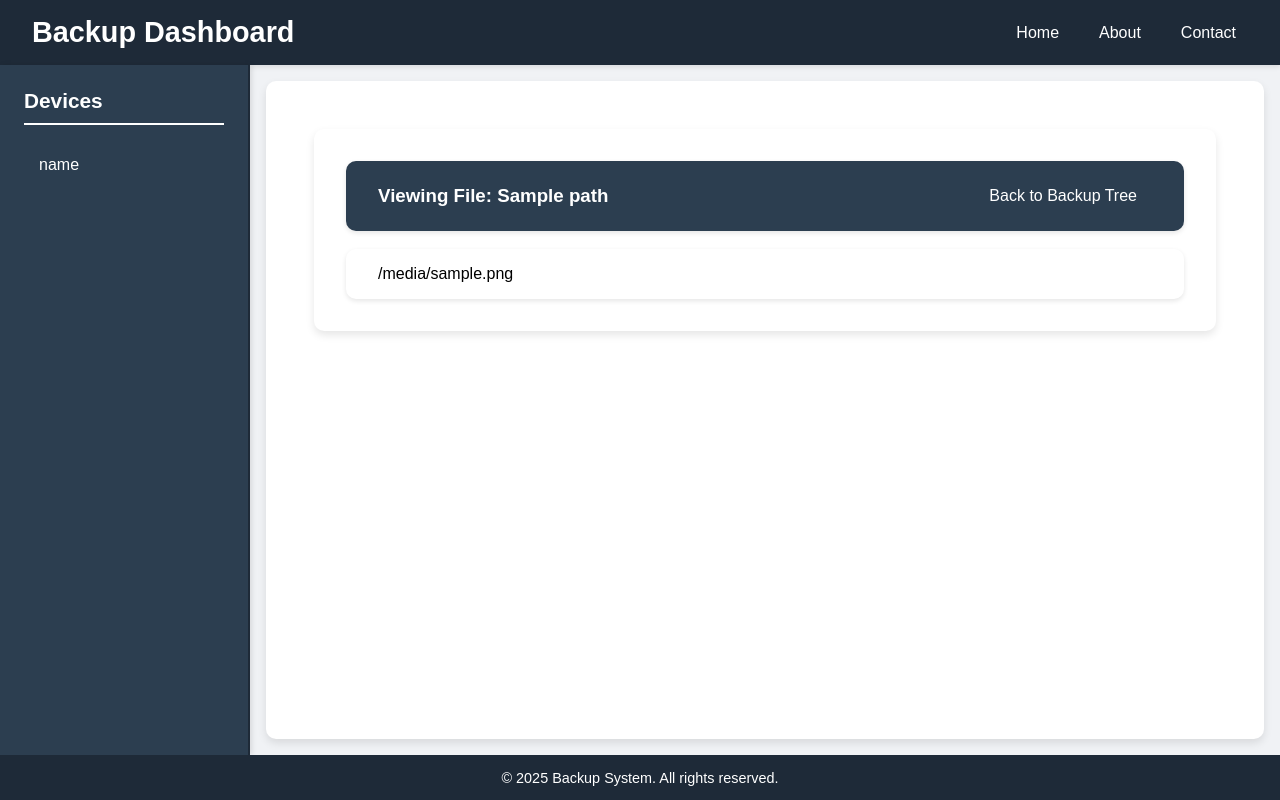
After one commit to TrickShotMLG02/raspiBackupWebInterface, a Flask app: template templates/view_backup_file.html in a window 1280 px wide. The commit adds this page. Run offline with Flask 3, Linux system fonts and the light colour scheme; the template is opened without the code that fills it: most values are stand-ins (such as "Sample title", 1, 10 or a date in 2020); parts of the project's set-up code (start-up, migrations or seed data) failed here and were passed over.

Commit message:
maybe implemented backup browser

```diff
--- a/app.py
+++ b/app.py
@@ -9,6 +9,7 @@ app = Flask(__name__)
 
 # Path to your JSON metadata file.
 JSON_FILE = "backup_metadata.json"
+BACKUPS_PATH = "/media/Data/Backups/"
 
 # Filters Start
 
@@ -86,6 +87,54 @@ def view_log(device, backup_name):
         abort(500, description=f"Error reading log file: {e}")
     return render_template("view_log.html", data=data, selected_device=device, backup=backup, log_content=log_content)
 
+@app.route('/device/<device>/backup/<backup_name>/tree')
+def view_backup_tree(device, backup_name):
+    backup_path = os.path.join(BACKUPS_PATH, device, backup_name)
+
+    if not os.path.exists(backup_path):
+        return "Backup not found", 404
+
+    # Get the file tree (list of directories and files)
+    file_tree = generate_file_tree(backup_path)
+
+    return render_template('view_backup_tree.html', device=device, backup_name=backup_name, file_tree=file_tree)
+
+@app.route('/device/<device>/backup/<backup_name>/file/<path:path>')
+def view_backup_file(device, backup_name, path):
+    backup_path = os.path.join('/path/to/backups', device, backup_name, path)
+
+    if not os.path.exists(backup_path):
+        return "File not found", 404
+
+    # Read the file content (or handle it accordingly, like displaying text or downloading)
+    with open(backup_path, 'r') as file:
+        file_content = file.read()
+
+    return render_template('view_backup_file.html', device=device, backup_name=backup_name, path=path, file_content=file_content)
+
+def generate_file_tree(path):
+    """
+    Recursively generate a file tree (directory and files) structure.
+    """
+    file_tree = []
+
+    for item in os.listdir(path):
+        item_path = os.path.join(path, item)
+        if os.path.isdir(item_path):
+            file_tree.append({
+                'type': 'directory',
+                'name': item,
+                'children': generate_file_tree(item_path)  # Recursively add subdirectories and files
+            })
+        else:
+            file_tree.append({
+                'type': 'file',
+                'name': item
+            })
+
+    return file_tree
+
+
 if __name__ == "__main__":
     backup_metadata_generator.run_metadata_generator()
     app.run(host="0.0.0.0", debug=True, port=5486)
--- a/static/css/style.css
+++ b/static/css/style.css
@@ -244,6 +244,33 @@ table th.log-col, table td.log-col {
     margin-top: 1em;
 }
 
+/* Backup View Container */
+.backup-container {
+    display: flex;
+    flex-direction: column;
+    width: 100%;
+    max-height: 50vh; /* You can adjust the max height */
+    overflow-x: auto; /* Enables both horizontal and vertical scrollbars */
+    padding: 1em;
+    background-color: #f4f4f4;
+    border-radius: 8px;
+}
+
+/* Backup File Content (preformatted text) */
+.backup-container pre {
+    flex-grow: 1; /* Allow the backup content to take up remaining space */
+    overflow: auto; /* Scrollbars will appear for pre-content if necessary */
+    white-space: pre-wrap; /* Wrap text if it overflows horizontally */
+    word-wrap: break-word;
+}
+
+/* Backup File Description Paragraph */
+.backup-container p {
+    align-self: flex-start;
+    margin-top: 1em;
+}
+
+
 .arrange-horizontally > * {
     display: inline-block;
     text-align: center;
--- /dev/null
+++ b/templates/view_backup_file.html
@@ -0,0 +1,19 @@
+{% extends "base.html" %}
+
+{% block title %}Viewing File: {{ path }}{% endblock %}
+
+{% block content %}
+    <div id="content">
+        <div class="container-primary">
+            <h3>Viewing File: {{ path }}</h3>
+            <a href="javascript:history.back()" class="flex-item-right">Back to Backup Tree</a>
+        </div>
+        <br>
+
+        <div class="container-primary transparent-background font-color-black">
+            <pre>{{ file_content }}</pre>
+        </div>
+
+    </div>
+
+{% endblock %}
```
Also changed, not shown: templates/index.html (+8 -0 lines), templates/view_backup_tree.html (added, +56 -0 lines).
